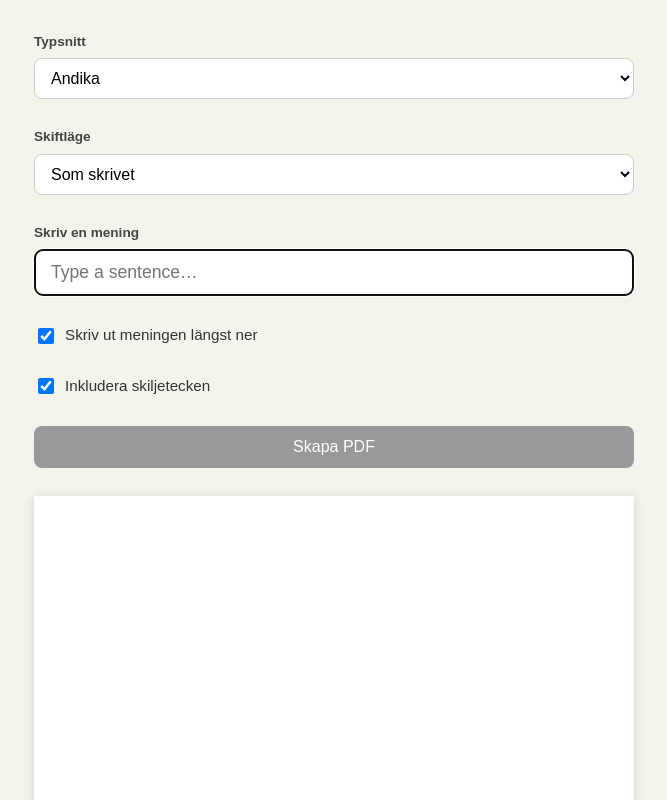
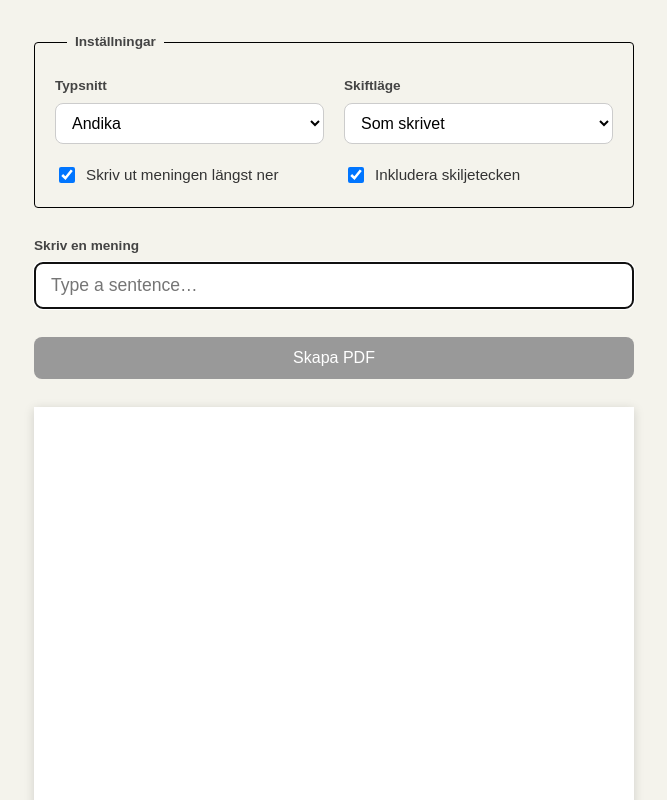
Before and after one commit to ericpitcher/ord, a React (Vite) app: page / in a window 1280 px wide. Shown: the top 800 px of the page, without its empty margins (306-973 px from the left). Built offline with nearby package versions, Linux system fonts and the light colour scheme; a web font is replaced by a local one.

Commit message:
make settings nicer

```diff
--- a/src/App.tsx
+++ b/src/App.tsx
@@ -76,15 +76,47 @@ const Layout = styled.main<{ $font: string }>`
   }
 `
 
+const SettingsFieldset = styled.fieldset`
+  width: min(600px, 92vw);
+  box-sizing: border-box;
+  border: 1px solid #000;
+  border-radius: 4px;
+  padding: 24px 20px 20px;
+  margin: 0;
+  display: flex;
+  flex-direction: column;
+  gap: 20px;
+
+  @media print {
+    display: none;
+  }
+`
+
+const SettingsLegend = styled.legend`
+  margin-left: 12px;
+  padding: 0 8px;
+  font-size: 0.85rem;
+  font-weight: 600;
+  color: #444;
+  background: #f4f3ec;
+
+  @media (prefers-color-scheme: dark) {
+    color: #ccc;
+    background: #16171d;
+  }
+`
+
+const SettingsRow = styled.div`
+  display: flex;
+  flex-wrap: wrap;
+  gap: 20px;
+`
+
 const FontPicker = styled.div`
   display: flex;
   flex-direction: column;
   gap: 6px;
-  width: min(600px, 92vw);
-
-  @media print {
-    display: none;
-  }
+  flex: 1 1 160px;
 `
 
 const FontLabel = styled.label`
@@ -141,16 +173,12 @@ const CheckboxRow = styled.label`
   display: flex;
   align-items: center;
   gap: 8px;
-  width: min(600px, 92vw);
+  flex: 1 1 160px;
   font-size: 0.95rem;
   color: #333;
 
   @media (prefers-color-scheme: dark) {
     color: #ccc;
-  }
-
-  @media print {
-    display: none;
   }
 `
 
@@ -333,6 +361,9 @@ function App() {
 
   return (
     <Layout $font={font}>
+      <SettingsFieldset>
+        <SettingsLegend>Inställningar</SettingsLegend>
+        <SettingsRow>
           <FontPicker>
             <FontLabel htmlFor="font-select">Typsnitt</FontLabel>
             <FontSelect
@@ -361,17 +392,8 @@ function App() {
               ))}
             </FontSelect>
           </FontPicker>
-      <InputField>
-        <InputLabel htmlFor="sentence-input">Skriv en mening</InputLabel>
-        <Input
-          id="sentence-input"
-          type="text"
-          value={text}
-          onChange={(event) => setText(event.target.value)}
-          placeholder="Type a sentence…"
-          autoFocus
-        />
-      </InputField>
+        </SettingsRow>
+        <SettingsRow>
           <CheckboxRow>
             <Checkbox
               type="checkbox"
@@ -388,6 +410,19 @@ function App() {
             />
             Inkludera skiljetecken
           </CheckboxRow>
+        </SettingsRow>
+      </SettingsFieldset>
+      <InputField>
+        <InputLabel htmlFor="sentence-input">Skriv en mening</InputLabel>
+        <Input
+          id="sentence-input"
+          type="text"
+          value={text}
+          onChange={(event) => setText(event.target.value)}
+          placeholder="Type a sentence…"
+          autoFocus
+        />
+      </InputField>
       <PdfButton
         type="button"
         onClick={handleCreatePdf}
```
Lines whose indentation alone changed are shown as unchanged.
